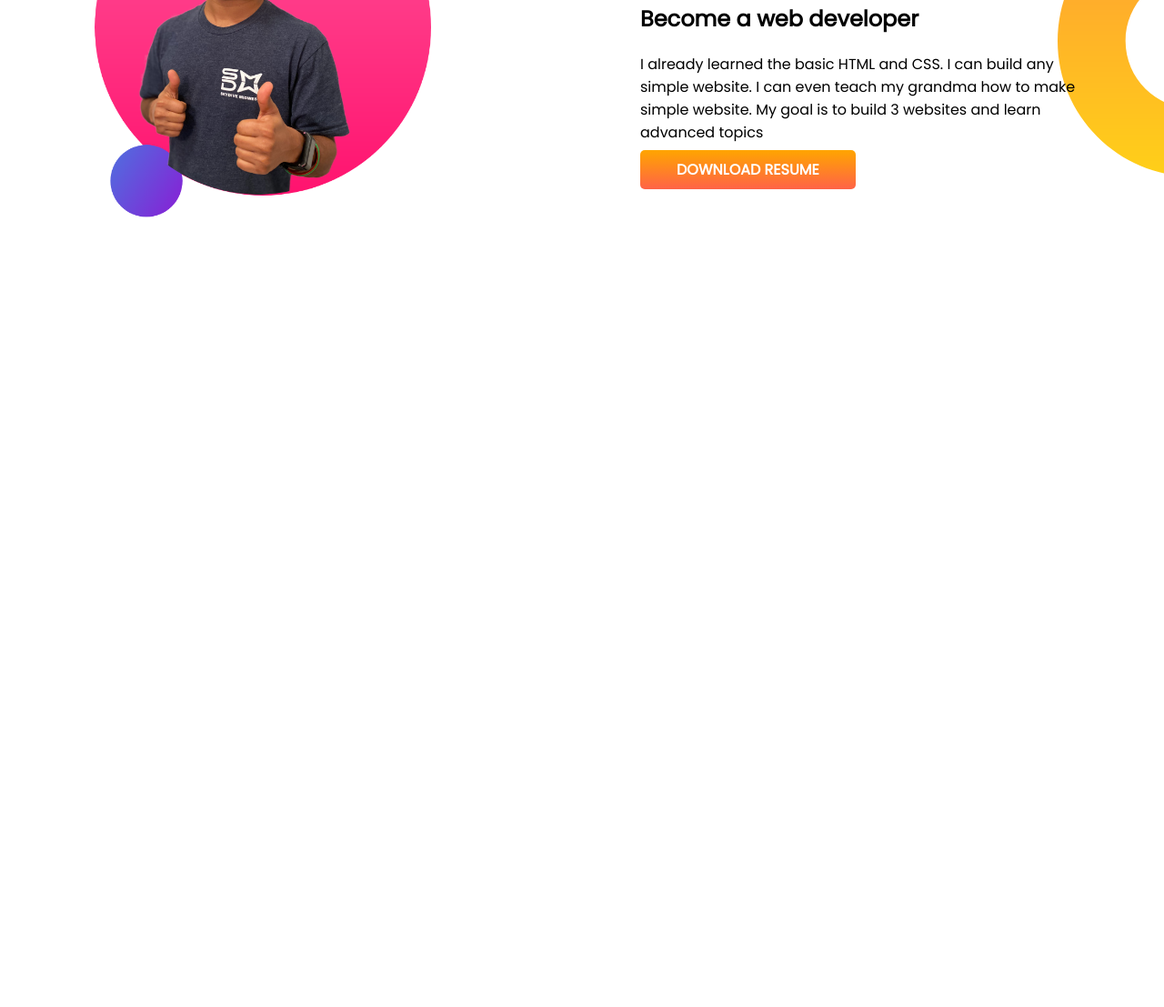
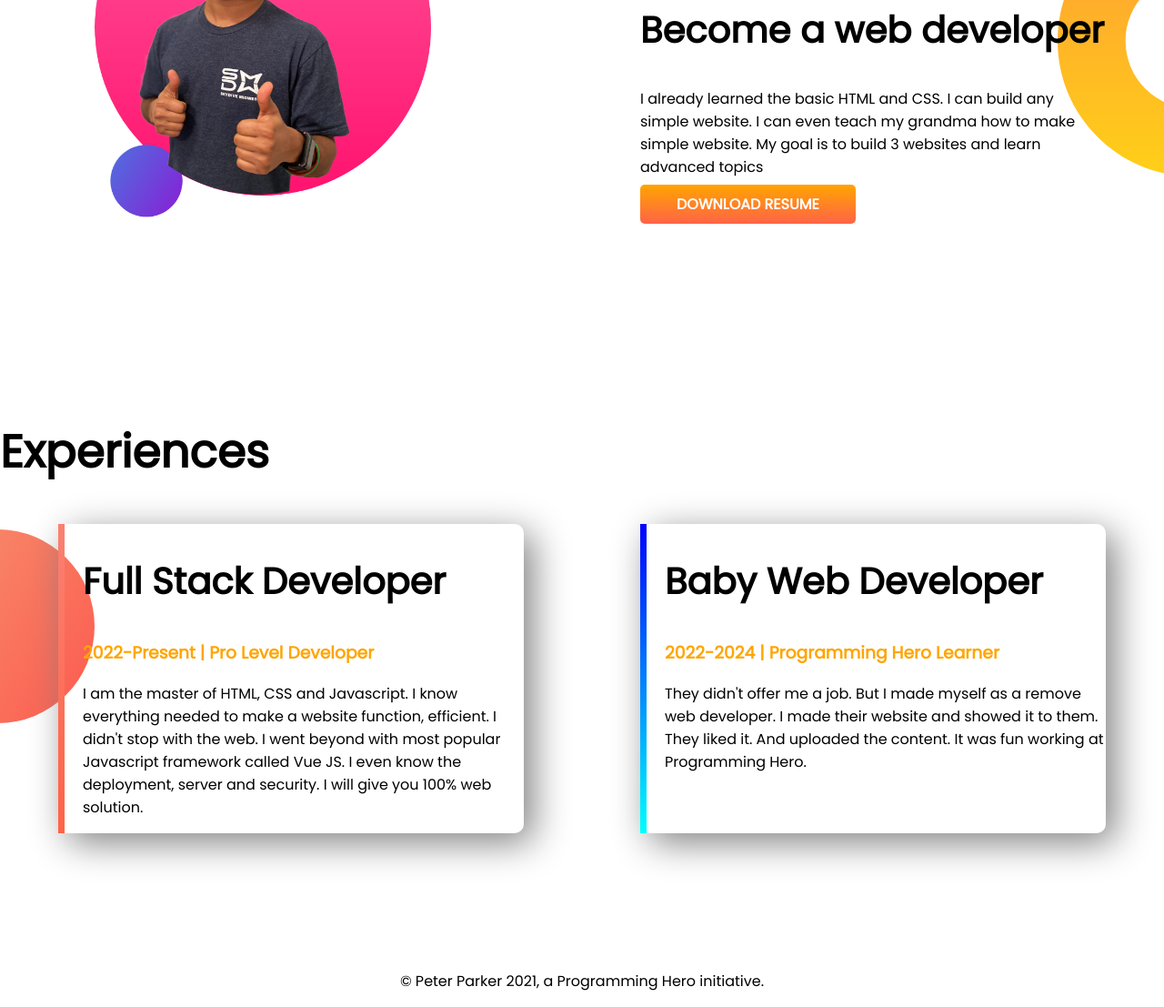
Before and after one commit to SHAON-HASAN/developer-portfolio, a plain HTML site: page index.html in a window 1280 px wide. Shown: the part 960-2067 px from the top of the page at 91% size. Before the commit the page ends 1420 px from the top, so only its background shows below. Drawn offline with Linux system fonts and the light colour scheme.

Commit message:
exp, footer

```diff
--- a/index.html
+++ b/index.html
@@ -11,7 +11,7 @@
     <link rel="stylesheet" href="style.css">
 </head>
 <body>
-    <section class="top-banner">
+    <section class="top-banner flexible-container">
         <div class="half-width">
             <h1>Welcome To</h1>
             <h1><span class="orange">Peter Parker</span> World</h1>
@@ -23,7 +23,7 @@
             <img src="images/jhankar.png" alt="">
         </div>
     </section>
-    <section class="dream-big">
+    <section class="dream-big flexible-container">
         <div class="half-width">
             <img src="images/jhankar2.png" alt="">
         </div>
@@ -34,6 +34,24 @@
             <a class="link-button" target="-blank" href="">DOWNLOAD RESUME</a>
         </div>
     </section>
+    <section class="experience-area">
+        <h1>Experiences</h1>
+        <div class="flexible-container">
+            <div id="full-Stack-experience" class="experience-item">
+                <h2>Full Stack Developer</h2>
+                <h3 class="orange">2022-Present | Pro Level Developer</h3>
+                <p>I am the master of HTML, CSS and Javascript. I know everything needed to make a website function, efficient. I didn't stop with the web. I went beyond with most popular Javascript framework called Vue JS. I even know the deployment, server and security. I will give you 100% web solution.</p>
+            </div>
+            <div id="web-dev-experience" class="experience-item">
+                <h2>Baby Web Developer</h2>
+                <h3 class="orange">2022-2024 | Programming Hero Learner</h3>
+                <p>They didn't offer me a job. But I made myself as a remove web developer. I made their website and showed it to them. They liked it. And uploaded the content. It was fun working at Programming Hero.</p>
+            </div>
+        </div>
+    </section>
+    <footer>
+        <p>© Peter Parker 2021, a Programming Hero initiative.</p>
+    </footer>
 
 </body>
 </html>
--- a/style.css
+++ b/style.css
@@ -5,10 +5,13 @@ body{
 h1{
     font-size: 50px;
 }
+h2{
+    font-size: 40px;
+}
 .orange{
     color: orange;
 }
-section{
+.flexible-container{
     display: flex;
     margin-bottom: 150px;
 }
@@ -36,3 +39,29 @@ section{
     background-repeat: no-repeat;
     background-position: right;
 }
+.experience-area{
+    background-image: url(images/exp-bg.png);
+    background-repeat: no-repeat;
+    background-position: left;
+}
+.experience-item{
+    width: 40%;
+    margin-left: 5%;
+    margin-right: 5%;
+    padding-left: 20px;
+    border-radius: 10px;
+    box-shadow: 10px 10px 40px grey;
+}
+#web-dev-experience{
+    border-left: 7px solid;
+    border-image: linear-gradient(blue, cyan);
+    border-image-slice: 1;
+}
+#full-Stack-experience{
+    border-left: 7px solid;
+    border-image: linear-gradient(salmon, tomato);
+    border-image-slice: 1;
+}
+footer p{
+    text-align: center;
+}
```
